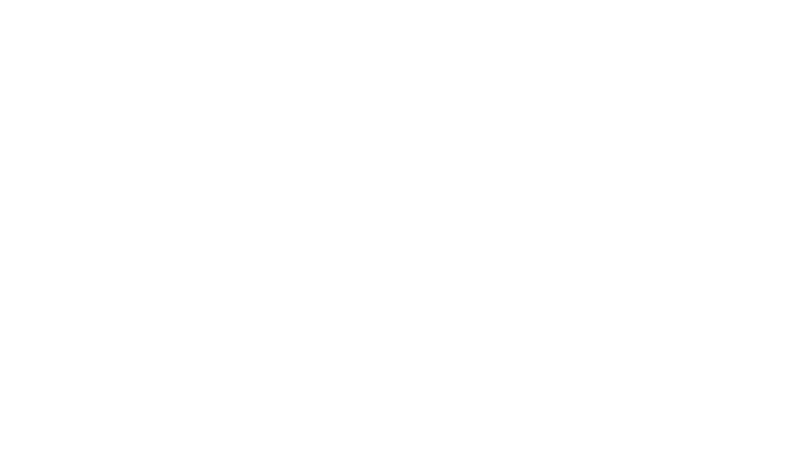
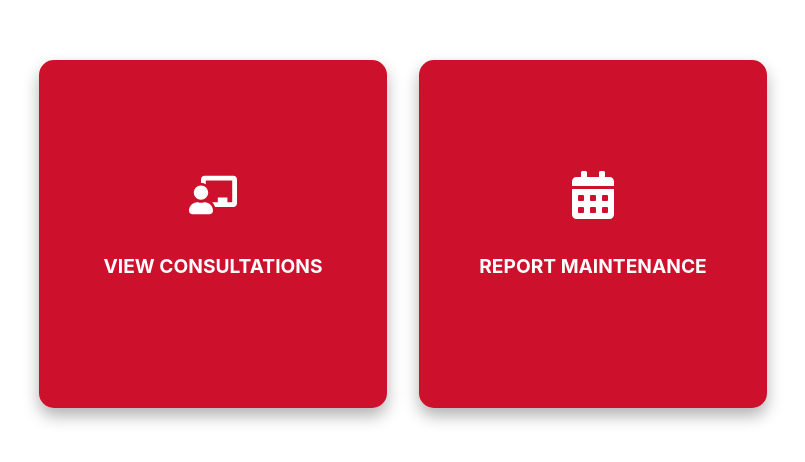
Before and after one commit to KISMETtakk/sfg-assignment-1, a React (Create React App) app: page /lecture-logged in a window 1280 px wide. Before the commit this address had no page. Shown: the part 140-602 px from the top of the page, without its empty margins (261-1066 px from the left). Built offline with nearby package versions, Linux system fonts and the light colour scheme.

Commit message:
Working on lecture side

```diff
--- a/src/App.js
+++ b/src/App.js
@@ -8,6 +8,7 @@
 import LectureLogin from "./components/lecture-login/LectureLogin";
 import AdminLogin from "./components/admin-login/AdminLogin";
 import StudentLogged from './components/student-login/StudentLogged';
+import LectureLogged from './components/lecture-login/LectureLogged';
 import AdminDashboard from "./components/admin-login/AdminDashboard";
 import ConsultWithLecture from "./components/student-login/ConsultWithLecture";
 import ViewTimetable from "./components/student-login/ViewTimetable";
@@ -38,6 +39,7 @@
           <Route path="/lecture-login" element={<LectureLogin />} />
           <Route path="/admin-login" element={<AdminLogin />} />
           <Route path="/student-logged" element={<StudentLogged />} />
+          <Route path="/lecture-logged" element={<LectureLogged />} />
           <Route path = "/admin-Dashboard" element={<AdminDashboard/>}/>
           <Route path = "/consult-with-lecture" element={<ConsultWithLecture/>}/>
           <Route path = "/view-timetable" element={<ViewTimetable/>}/>
--- /dev/null
+++ b/src/components/lecture-login/LectureLogged.css
@@ -0,0 +1,108 @@
+.student-logged-wrapper {
+    display: flex;
+    flex-direction: column;
+    background-color: white;
+    min-height: 100vh;
+  }
+
+  .student-card-section {
+    height: calc(100vh - 100px); /* Adjust for navbar height */
+    display: flex;
+    justify-content: center;
+    align-items: center;
+  }
+
+  .card-container {
+    display: flex;
+    gap: 5rem;
+    justify-content: center;
+    align-items: center;
+    flex-wrap: wrap;
+    padding: 2rem;
+  }
+
+  .flip-card-link {
+    text-decoration: none;
+    display: inline-block;
+  }
+
+  .flip-card {
+    background-color: transparent;
+    width: 300px;
+    height: 300px;
+    perspective: 1000px;
+  }
+
+  .flip-card-inner {
+    position: relative;
+    width: 100%;
+    height: 100%;
+    transition: transform 0.7s;
+    transform-style: preserve-3d;
+  }
+
+  .flip-card:hover .flip-card-inner {
+    transform: rotateY(180deg);
+  }
+
+  .flip-card-front,
+  .flip-card-back {
+    position: absolute;
+    width: 100%;
+    height: 100%;
+    border-radius: 15px;
+    backface-visibility: hidden;
+    display: flex;
+    flex-direction: column;
+    justify-content: center;
+    align-items: center;
+    font-weight: bold;
+    padding: 1.5rem;
+    box-shadow: 0 8px 16px rgba(0, 0, 0, 0.3);
+  }
+
+  .flip-card-front {
+    background: #cd102c;
+    color: white;
+  }
+
+  .flip-card-back {
+    background: #ffc60a;
+    color: #222;
+    transform: rotateY(180deg);
+  }
+
+  .card-icon {
+    font-size: 3rem;
+    margin-bottom: 1rem;
+  }
+
+  .flip-card-front h3 {
+    font-size: 1.2rem;
+    text-align: center;
+  }
+
+  .flip-card-back p {
+    font-size: 1rem;
+    text-align: center;
+  }
+
+  @keyframes fadeSlideUp {
+    from {
+      opacity: 0;
+      transform: translateY(50px);
+    }
+    to {
+      opacity: 1;
+      transform: translateY(0);
+    }
+  }
+
+  .fade-slide-up {
+    opacity: 0;
+    animation: fadeSlideUp 0.6s ease-out forwards;
+  }
+
+  .delay-1 { animation-delay: 0.2s; }
+  .delay-2 { animation-delay: 0.4s; }
+  .delay-3 { animation-delay: 0.6s; }
--- /dev/null
+++ b/src/components/lecture-login/LectureLogged.js
@@ -0,0 +1,54 @@
+import React, { useLayoutEffect, useState } from 'react';
+import '../student-login/StudentLogin.css'; // Adjust the path as necessary
+import { Link } from 'react-router-dom';
+import { FaChalkboardTeacher, FaCalendarAlt, FaTools } from 'react-icons/fa';
+
+const StudentLogged = () => {
+  const [pageReady, setPageReady] = useState(false);
+
+  useLayoutEffect(() => {
+    const timer = setTimeout(() => setPageReady(true), 0);
+    return () => clearTimeout(timer);
+  }, []);
+
+  return (
+    <div className="student-logged-wrapper">
+
+      <div className="student-card-section">
+        <div className="card-container">
+
+          <Link to="/consult-with-lecture" className="flip-card-link">
+            <div className={`flip-card ${pageReady ? 'fade-slide-up delay-1' : ''}`}>
+              <div className="flip-card-inner">
+                <div className="flip-card-front">
+                  <FaChalkboardTeacher className="card-icon" />
+                  <h3>VIEW CONSULTATIONS</h3>
+                </div>
+                <div className="flip-card-back">
+                    <p>View all the consultations from students</p>
+                </div>
+              </div>
+            </div>
+          </Link>
+
+          <Link to="/view-timetable" className="flip-card-link">
+            <div className={`flip-card ${pageReady ? 'fade-slide-up delay-2' : ''}`}>
+              <div className="flip-card-inner">
+                <div className="flip-card-front">
+                  <FaCalendarAlt className="card-icon" />
+                  <h3>REPORT MAINTENANCE</h3>
+                </div>
+                <div className="flip-card-back">
+                <p>Submit issues related to campus facilities and equipment.</p>
+                </div>
+              </div>
+            </div>
+          </Link>
+
+        </div>
+      </div>
+    </div>
+  );
+};
+
+export default StudentLogged;
--- a/src/components/lecture-login/LectureLogin.js
+++ b/src/components/lecture-login/LectureLogin.js
@@ -30,7 +30,10 @@
           <input type="text" placeholder="Enter staff number" />
           <label>Password</label>
           <input type="password" placeholder="Enter password" />
-          <button className="lecture-login-btn">LOGIN</button>
+          <button className="lecture-login-btn"
+           onClick={() => navigate('/lecture-logged')}>
+            LOGIN</button>
+
         </div>
       </motion.div>
 
```
